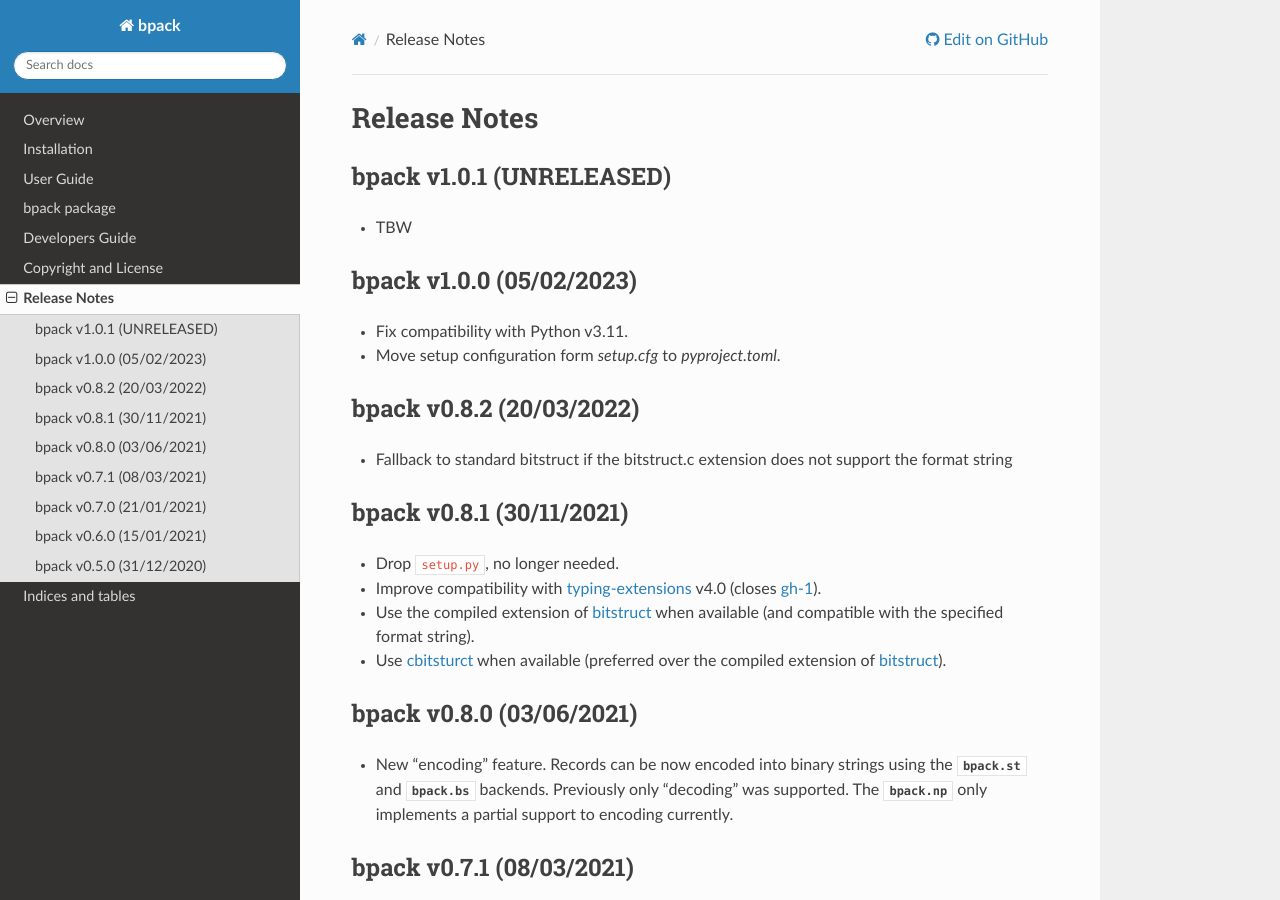
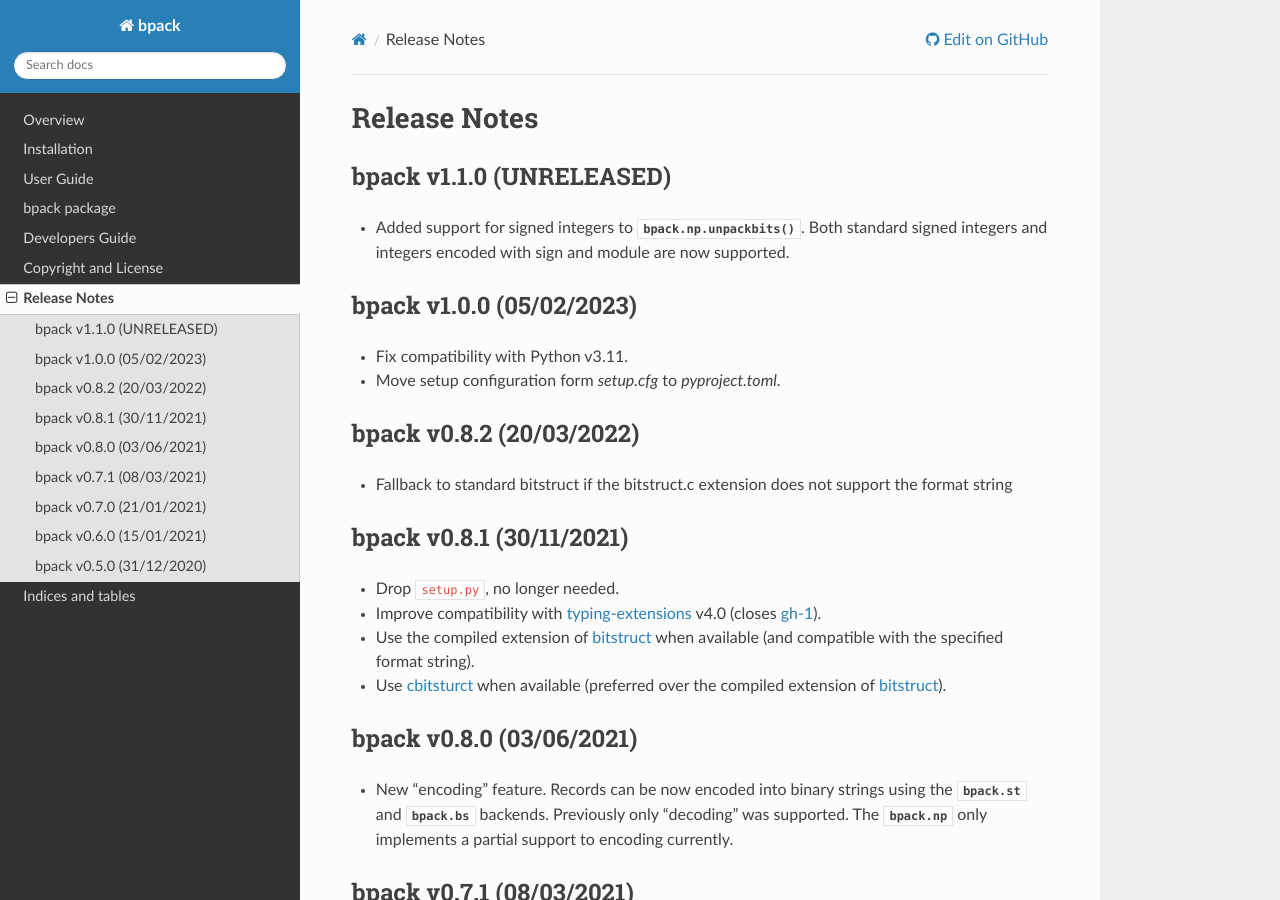
Before and after one commit to avalentino/bpack, a Sphinx documentation site: the page built from docs/release_notes.rst, in a window 1280 px wide and 900 px high. Built offline with Sphinx 7.4.7 and the Read the Docs theme 2.0.0, drawn with Linux system fonts in a browser that asks for light colours.

Commit message:
Update version number and release notes

```diff
--- a/bpack/__init__.py
+++ b/bpack/__init__.py
@@ -20,4 +20,4 @@
     calcsize,
 )
 
-__version__ = "1.0.1.dev0"
+__version__ = "1.1.0.dev0"
--- a/docs/release_notes.rst
+++ b/docs/release_notes.rst
@@ -1,10 +1,12 @@
 Release Notes
 =============
 
-bpack v1.0.1 (UNRELEASED)
+bpack v1.1.0 (UNRELEASED)
 -------------------------
 
-* TBW
+* Added support for signed integers to :func:`bpack.np.unpackbits`.
+  Both standard signed integers and integers encoded with sign and module
+  are now supported.
 
 
 bpack v1.0.0 (05/02/2023)
```
